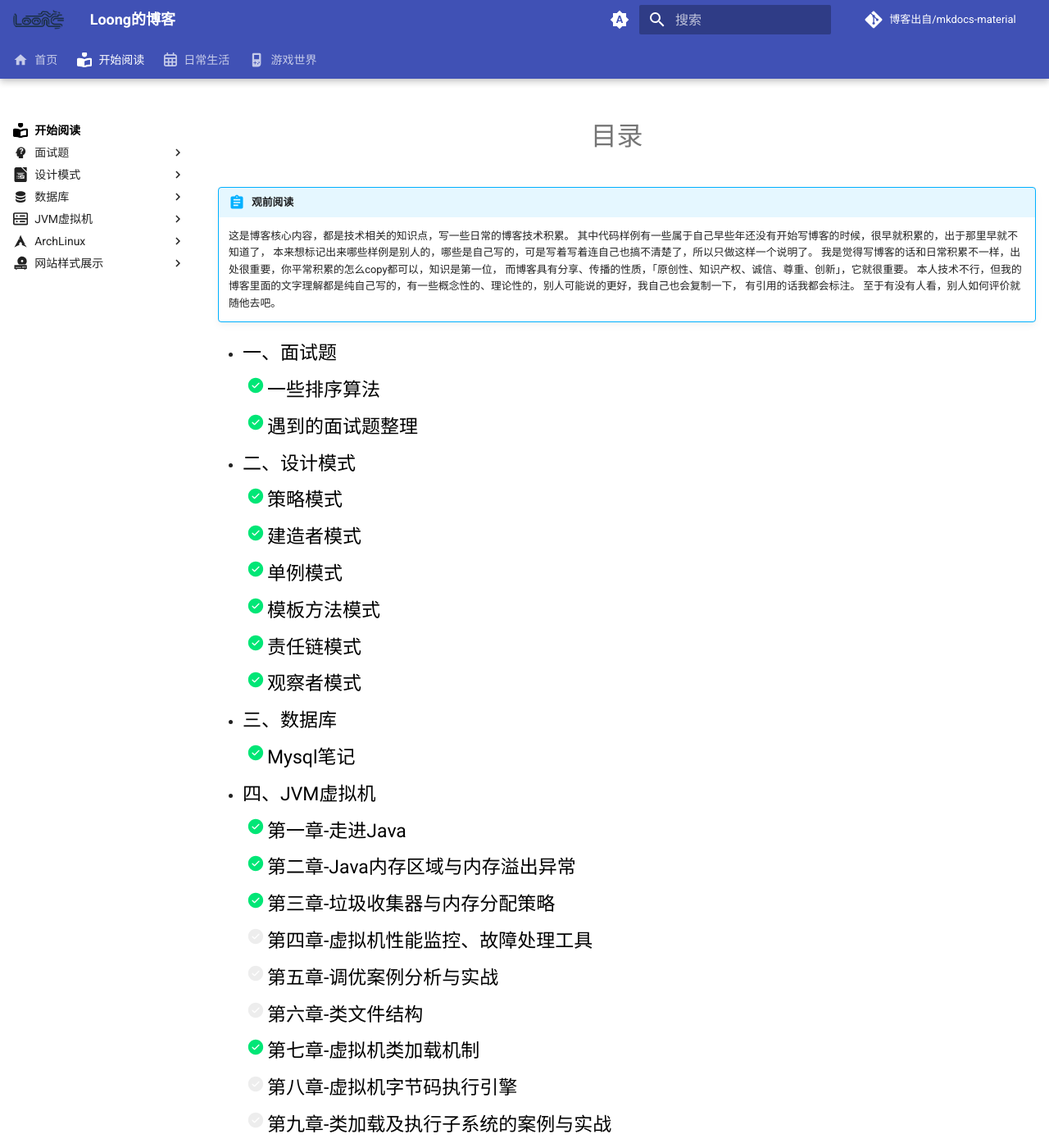
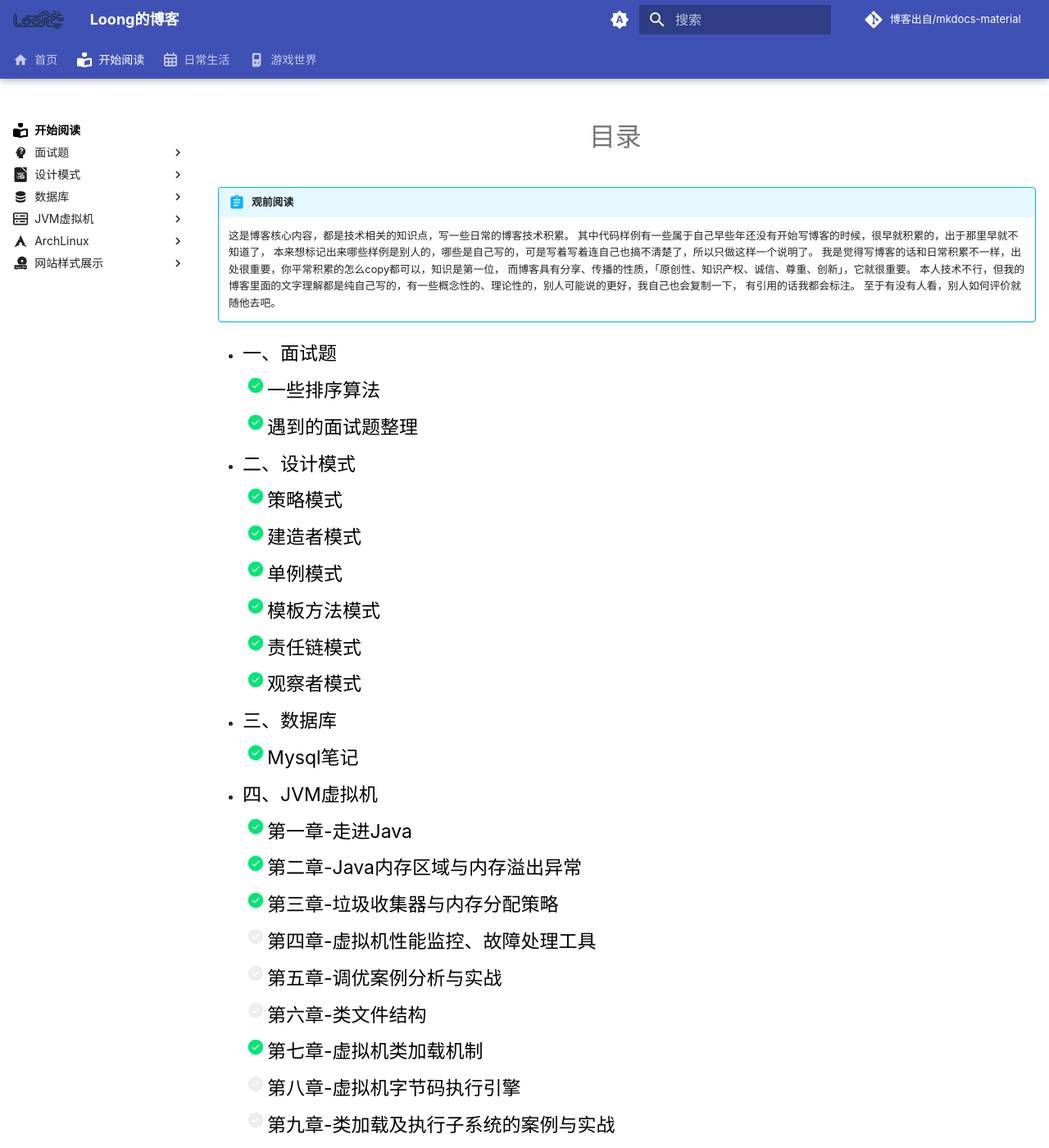
Before and after one commit to 971230/971230.github.io, an MkDocs documentation site: the page built from docs/开始阅读/index.md, in a window 1280 px wide and 1400 px high. Shown: the whole window at 82% size. Built offline with MkDocs 1.6.1 and Material for MkDocs 9.7.7, drawn with Linux system fonts in a browser that asks for light colours; some web fonts are replaced; comment, search, counter and statistics services are not loaded.

Commit message:
尝试苹方字体的渲染

```diff
--- a/docs/assets/css/extra.css
+++ b/docs/assets/css/extra.css
@@ -157,6 +157,8 @@
 }
 
 :root {
+    /* 普通文字 */
+    --md-text-font: "PingFang-Bold";
     /* 代码字体 */
     --md-code-font: "Longjf Nerd Font";
 }
--- a/docs/assets/css/font.css
+++ b/docs/assets/css/font.css
@@ -7,3 +7,13 @@
     font-family: "LXGWZhenKai";
     src: url("../fonts/LXGWZhenKai.ttf");
 }
+
+@font-face {
+    font-family: "PingFang";
+    src: url("../fonts/PINGFANG-MEDIUM.TTF");
+}
+
+@font-face {
+    font-family: "PingFang-Bold";
+    src: url("../fonts/PINGFANG-BOLD.TTF");
+}
--- a/docs/开始阅读/index.md
+++ b/docs/开始阅读/index.md
@@ -47,5 +47,5 @@
     - [ ] <a class="navigation" href="JVM虚拟机/第十三章-线程优化与锁优化/">第十三章-线程优化与锁优化</a>
 - <a class="navigation" href="ArchLinux/">五、Arch Linux</a>
     - [x] <a class="navigation" href="ArchLinux/Arch Linux安装/">Arch Linux安装</a>
-- <a class="navigation" href="网站样式展示/">六、网站样式展示</a>
-    - [x] <a class="navigation" href="网站样式展示/网站样式展示/">网站样式展示</a>
+- <a class="navigation" href="网站所有样式/">六、网站样式展示</a>
+    - [x] <a class="navigation" href="网站所有样式/demo/">网站样式展示</a>
--- a/mkdocs.yml
+++ b/mkdocs.yml
@@ -15,8 +15,8 @@
   # 网站主页图标
   logo: assets/images/favicon.png
   # 字体 --可以CDN导入，但是渲染慢
-  font:
-    text: Roboto
+  # font:
+  #   text: Roboto
   # 黑白主题切换
   palette:
     - media: "(prefers-color-scheme)"
```
Also changed, not shown: 2 other files.
